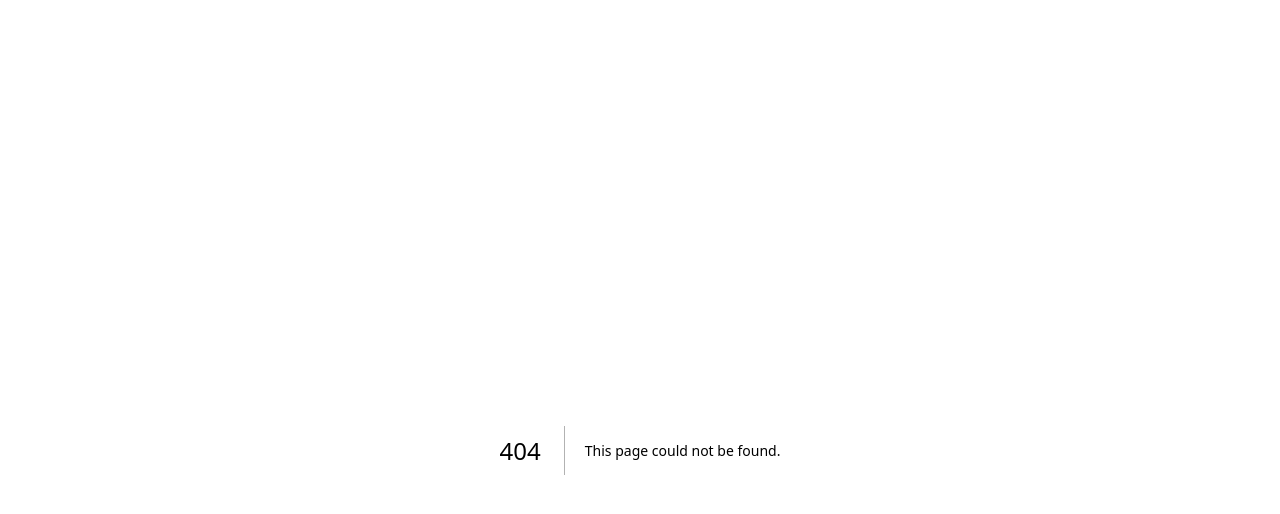
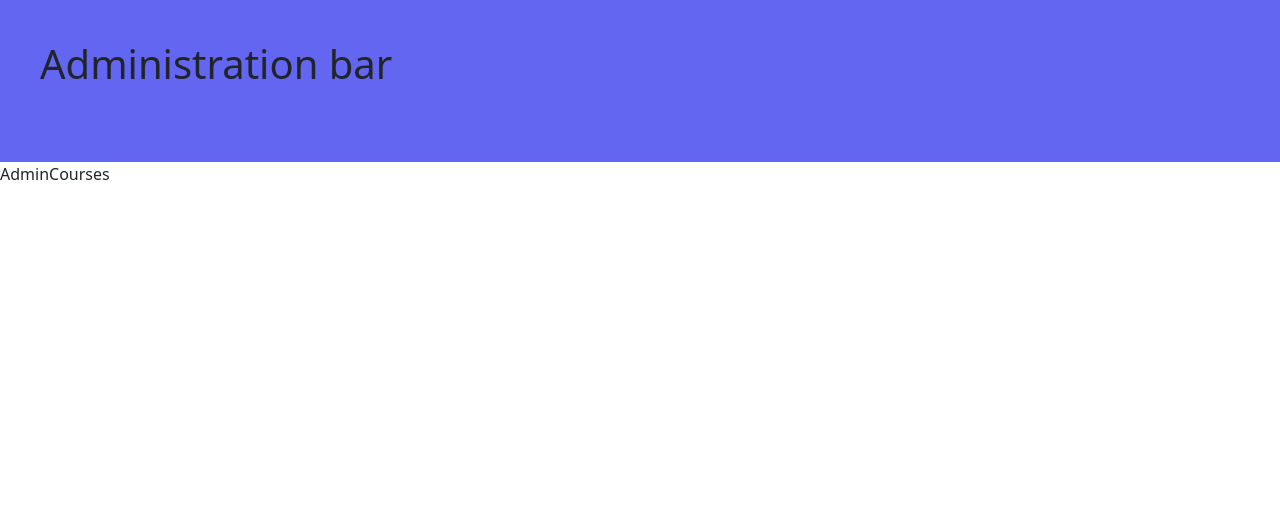
Before and after one commit to Fadi-Alyonan-WIN23-jsbackend/Backoffice_Silicon_nextJS, a Next.js app: page /adminCourses in a window 1280 px wide. Before the commit this address had no page. Shown: the top 514 px of the page. Built offline with nearby package versions, Linux system fonts and the light colour scheme.

Commit message:
starting layout of app

```diff
--- a/app/Components/header/Header.module.css
+++ b/app/Components/header/Header.module.css
@@ -0,0 +1,5 @@
+
+.header {
+    background-color: var(--theme);
+    padding: 40px;
+  }
--- a/app/Components/header/Header.tsx
+++ b/app/Components/header/Header.tsx
@@ -1,15 +1,10 @@
-"use client"
-import HamburgerMenu from '../variousComponents/hamburgerMenu/hamburgerMenu';
-import style from './header.module.css'
+import AdminBar from '../variousComponents/adminBar/AdminBar';
+import style from './Header.module.css';
 
 export default function Header() {
-
-
-    return (
-      <>
-        <div className={`header ${style.header}`}>
-            <HamburgerMenu />
-        </div>
-      </>
-    );
-  }
+  return (
+    <div className={`header ${style.header}`}>
+      <AdminBar />
+    </div>
+  );
+}
--- /dev/null
+++ b/app/Components/variousComponents/adminBar/AdminBar.tsx
@@ -0,0 +1,13 @@
+import Link from 'next/link';
+import style from './AdminBar.module.css';
+
+export default function AdminBar() {
+  return (
+    <nav className={`navHeader ${style.navHeader}`}>
+      <h1>Administration bar</h1>
+      <Link href='/admincourses/'>Courses</Link>
+      <Link href='/adminusers/'>Users</Link>
+      <Link href='/admincustomers/'>Customers</Link>
+    </nav>
+  );
+}
--- a/app/Components/variousComponents/hamburgerMenu/hamburgerMenu.module.css
+++ /dev/null
@@ -1,60 +0,0 @@
-.iconContainer {
-    cursor: pointer;
-    display: flex;
-    flex-direction: column;
-    align-items: center;
-    justify-content: center;
-    width: 40px;
-    height: 30px;
-    margin: 10px;
-  }
-
-  .bar {
-    width: 35px;
-    height: 5px;
-    background-color: #333;
-    margin: 6px 0;
-    transition: 0.4s;
-  }
-
-  .change .bar1 {
-    transform: rotate(-45deg) translate(-9px, 6px);
-  }
-
-  .change .bar2 {
-    opacity: 0;
-  }
-
-  .change .bar3 {
-    transform: rotate(45deg) translate(-8px, -8px);
-  }
-
-  .menu {
-    display: none;
-    position: fixed;
-    top: 0;
-    left: 0;
-    width: 100%;
-    height: 100%;
-    background-color: rgba(0, 0, 0, 0.9);
-    color: white;
-    text-align: center;
-    padding-top: 60px;
-  }
-
-  .menu.open {
-    display: block;
-  }
-
-  .menuItem {
-    padding: 8px;
-    text-decoration: none;
-    font-size: 25px;
-    color: white;
-    display: block;
-    transition: 0.3s;
-  }
-
-  .menuItem:hover {
-    color: #f1f1f1;
-  }
--- a/app/Components/variousComponents/hamburgerMenu/hamburgerMenu.tsx
+++ /dev/null
@@ -1,30 +0,0 @@
-"use client"
-
-import { useState } from "react";
-import style from './hamburgerMenu.module.css'
-
-const HamburgerMenu = () => {
-    const [menuOpen, setMenuOpen] = useState(false);
-
-    const toggleMenu = () => {
-      setMenuOpen(!menuOpen);
-    };
-
-    return (
-      <>
-        <div className={`${style.iconContainer} ${menuOpen ? style.change : ''}`} onClick={toggleMenu}>
-          <div className={`${style.bar} ${style.bar1}`}></div>
-          <div className={`${style.bar} ${style.bar2}`}></div>
-          <div className={`${style.bar} ${style.bar3}`}></div>
-        </div>
-        <div className={`${style.menu} ${menuOpen ? style.open : ''}`}>
-          <a href="#" className={style.menuItem}>Home</a>
-          <a href="#" className={style.menuItem}>About</a>
-          <a href="#" className={style.menuItem}>Services</a>
-          <a href="#" className={style.menuItem}>Contact</a>
-        </div>
-      </>
-    );
-  };
-
-export default HamburgerMenu;
--- /dev/null
+++ b/app/adminCourses/page.tsx
@@ -0,0 +1,9 @@
+export default function AdminCourses() {
+  return (
+    <main>
+      <div>
+        AdminCourses
+      </div>
+    </main>
+  );
+}
```
Also changed, not shown: app/adminCustomers/page.tsx (added, +9 -0 lines), app/adminUsers/page.tsx (added, +9 -0 lines), app/layout.tsx (+5 -6 lines), app/Components/variousComponents/adminBar/AdminBar.module.css (added).
